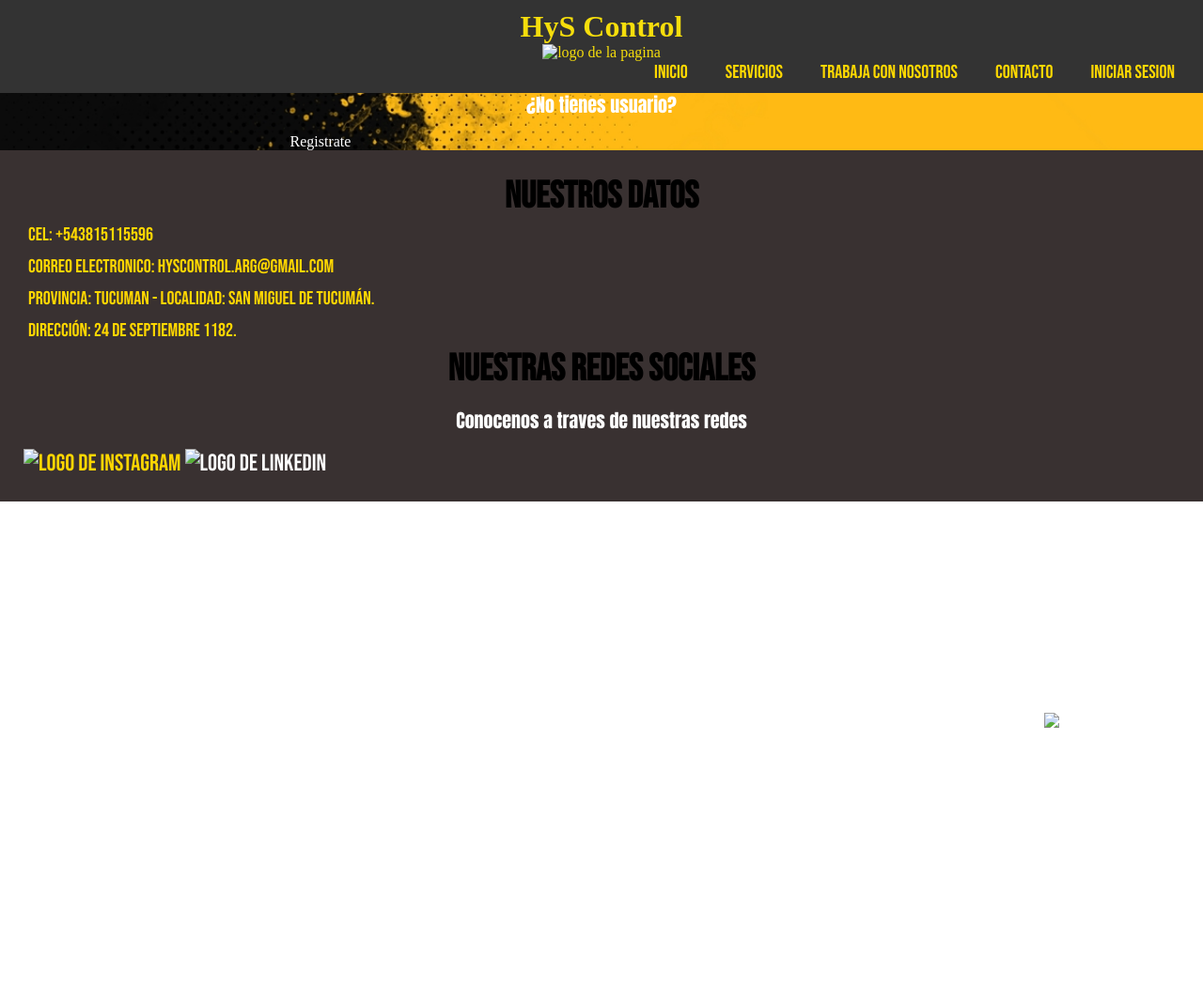
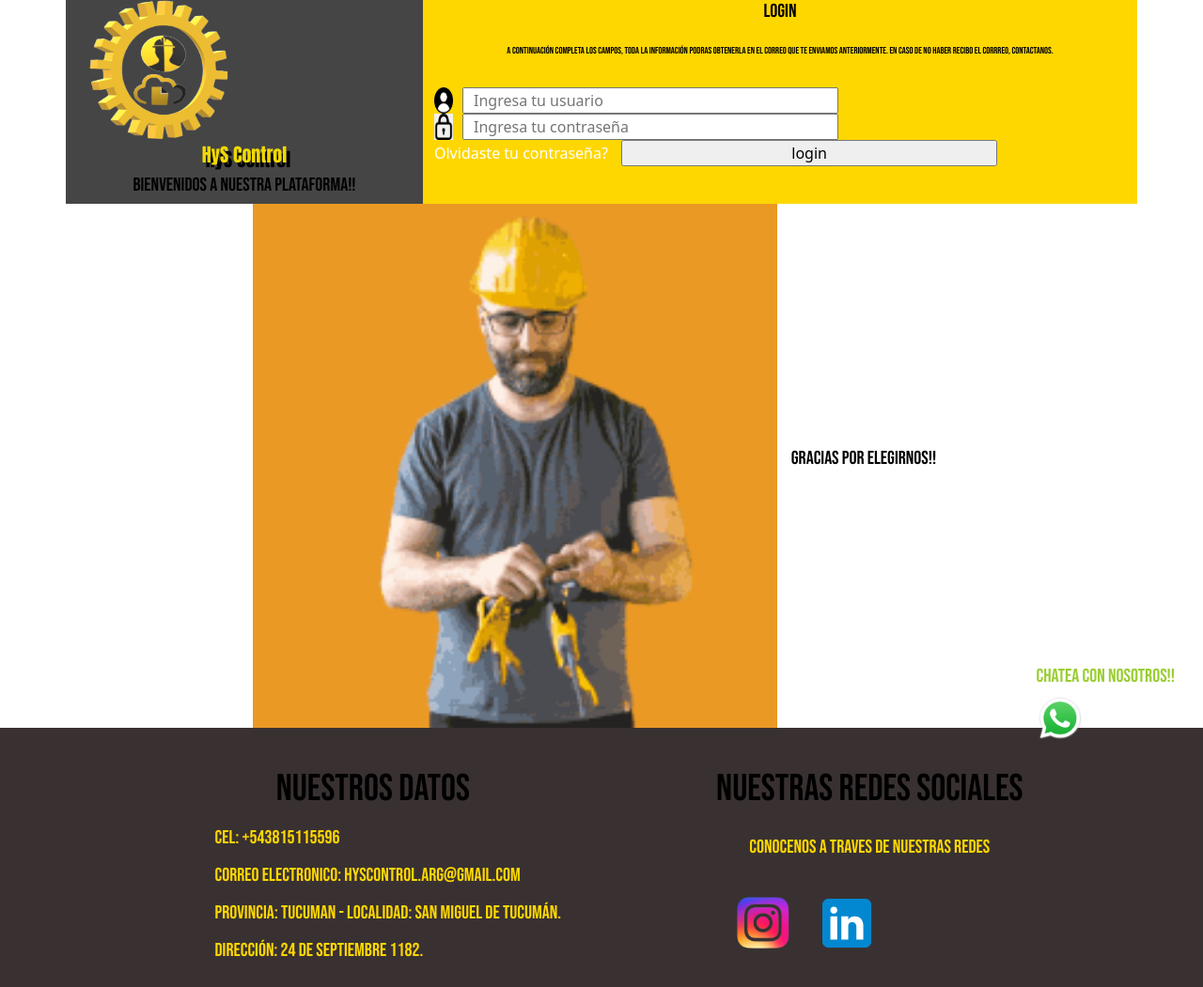
Before and after one commit to heraldoana/HySControl, a plain HTML site: page pages/signin.html in a window 1280 px wide. Shown: the whole page at 94% size. Before the commit the page ends 800 px from the top, so only its background shows below. Drawn offline with nearby package versions, Linux system fonts and the light colour scheme; files that its build step writes are made by us from their sources.

Commit message:
first commit

```diff
--- a/css/style.css
+++ b/css/style.css
@@ -37,6 +37,9 @@ font-size: 40px;
   @media (min-width: 768px) {
     header .menu-icon {
       display: none;
+    }
+    main{
+      padding-top: 10px 20px;
     }
   }
 
@@ -92,8 +95,9 @@ nav ul li a:active{
     color: rgb(81, 0, 255);
     font-family: 'Bebas Neue', cursive;
     font-size: 30px;
+  }
 }
-}
+
   header a {
     text-decoration: none;
     color: #fff;
@@ -411,8 +415,9 @@ label{
 }
 
 input{
-  width: 300px;
+  width: 90%;
   margin-left: 10px;
+  padding: 0 10px;
 }
 
 select{
@@ -470,3 +475,47 @@ textarea {
   text-align: center;
   padding: 100px;
 }
+
+.title_platform{
+color: rgb(240, 216, 3);
+font-size: 20px;
+font-family: 'Anton', sans-serif;
+text-shadow: rgb(0, 0, 0) 4px 5px;
+text-align: center;
+}
+
+.subtittle_platform{
+  color: #000000;
+  font-size: 20px;
+  font-family: 'Bebas Neue', cursive;
+  text-align: center;
+}
+
+.end_platform{
+  display: flex;
+  justify-content: center;
+  align-items: center;
+}
+
+.text-thanks{
+  color: #000000;
+  font-size: 20px;
+  font-weight: 10px;
+  font-family: 'Bebas Neue', cursive;
+  text-align: center;
+}
+
+.text-platform{
+  color: #000000;
+  font-size: 10px;
+  font-family: 'Bebas Neue', cursive;
+  text-align: center;
+}
+
+.img-icon{
+  width:20px;
+}
+
+.img-input{
+  display: flex;
+}
--- a/pages/signin.html
+++ b/pages/signin.html
@@ -4,55 +4,64 @@
         <meta charset="UTF-8">
         <meta http-equiv="X-UA-Compatible" content="IE=edge">
         <meta name="viewport" content="width=device-width, initial-scale=1.0">
-    <title>Contact</title>
-    <link rel="shortcut icon" href="/imagenes/favicon.png" type="image/x-icon">
-    <link rel="stylesheet" href="/style.css">
+        <title>HyS Control</title>
+            <!-- favicon -->
+        <link rel="shortcut icon" href="../img/favicon.png" type="image/x-icon">
+        <!-- CSS Bootstrap -->
+        <link href="https://cdn.jsdelivr.net/npm/bootstrap@5.3.0-alpha3/dist/css/bootstrap.min.css" rel="stylesheet" integrity="sha384-KK94CHFLLe+nY2dmCWGMq91rCGa5gtU4mk92HdvYe+M/SXH301p5ILy+dN9+nJOZ" crossorigin="anonymous">
+        <!-- fuentes -->
         <link rel="preconnect" href="https://fonts.googleapis.com">
         <link rel="preconnect" href="https://fonts.gstatic.com" crossorigin>
         <link href="https://fonts.googleapis.com/css2?family=Anton&display=swap" rel="stylesheet">
         <link href="https://fonts.googleapis.com/css2?family=Bebas+Neue&display=swap" rel="stylesheet">
+        <!-- CSS custom -->
+        <link rel="stylesheet" href="../css/style.css">
+        <script src="https://kit.fontawesome.com/a076d05399.js" crossorigin="anonymous"></script>
     </head>
 <body>
-    <header class="cabecera">
-        <div class="titulo">
-            <h1>HyS Control</h1>
+    <main>
+
+        <div class="container">
+            <div class="row">
+                <div class="col-4" style="background-color: rgba(0, 0, 0, 0.728);">
+                    <img src="../img/logohyscontrol.png" alt="logo de pagina" width="50%">
+                    <h1 class="title_platform">HyS Control</h1>
+                    <h2 class="subtittle_platform">BIENVENIDOS A NUESTRA PLATAFORMA!!</h2>
                 </div>
-            <img src="/imagenes/logohyscontrol.png" alt="logo de la pagina" width="200px">
-            <nav class="navbar">
-                <ul>
-                    <li> <a href="../index.html">INICIO</a> </li>
-                    <li> <a href="service.html">SERVICIOS</a> </li>
-                    <li> <a href="work.html">TRABAJA CON NOSOTROS</a> </li>
-                    <li> <a href="contact.html">CONTACTO</a> </li>
-                    <li> <a href="signin.html">INICIAR SESION</a> </li>
-                </ul>
-            </nav>
-        </header>
-    <main class="paginacontact">
-        <section class="contact">
-                <form method="post" class="formularioinicio">
-                    <div class="input-wrapper">
-                        <img class="input-icon" src="/imagenes/iconname.png" alt="icono usuario" width="30px">
-                        <label for="apellido">Usuario:</label>
-                        <input  type="text" name="usuario" id="usuario" placeholder="example@example.com">
+                <div class="col-8" style="background-color: gold;">
+                    <h2 class="subtittle_platform">LOGIN</h2>
+                    <p class="text-platform"> A continuación completa los campos, toda la
+                        información podras obtenerla en el correo que
+                        te enviamos anteriormente. En caso de no haber
+                        recibo el corrreo, contactanos.
+                    </p>
+                    <form class="form">
+                        <div class="img-input">
+                            <img class="img-icon" src="../img/iconousuario.png" alt="icono usuario">
+                            <input type="email" class="box" placeholder="Ingresa tu usuario">
                         </div>
-                    <div class="input-wrapper">
-                        <img class="input-icon" src="/imagenes/iconocontraseña.png" alt="icono contraseña" width="50px">
-                        <label for="contraseña">Contraseña</label>
-                        <input  type="password" name="correo" id="contraseña" placeholder="Ingrese contraseña">
+                        <div class="img-input">
+                            <img class="img-icon" src="../img/iconocontraseña.png" alt="">
+                            <input type="password" class="box" placeholder="Ingresa tu contraseña">
                         </div>
-                    <a href="">¿Olvidaste tu contraseña? </a>
-                    <input class="btn"  type="submit" value="Ingresar">
-                    <div>
-                        <p> ¿No tienes usuario?</p>
-                    <a href=""> Registrate </a>
+                        <a href="#">Olvidaste tu contraseña?</a>
+                        <input type="submit" value="login" class="submit">
+                    </form>
                 </div>
-                </form>
-        </section>
+            </div>
+            <div class="row">
+                <div class="col-12">
+                    <div class="end_platform">
+                        <img src="../img/work-ready.gif" alt="gif de trabajador" width="50%">
+                        <p class="text-thanks"> Gracias por elegirnos!!</p>
+                    </div>
+                </div>
+            </div>
+        </div>
     </main>
     <footer>
-        <div class="datosyredes">
-            <div class="columnadatos">
+        <div class="datosyredes-contenedor">
+            <div class="datos">
                 <h4>Nuestros Datos</h4>
                 <ul>
                     <li>Cel: +543815115596</li>
@@ -61,16 +70,19 @@
                     <li>Dirección: 24 de Septiembre 1182.</li>
                 </ul>
             </div>
-            <div class="columnaredes">
+            <div class="redes">
                 <h4>Nuestras redes sociales</h4>
                 <p>Conocenos a traves de nuestras redes</p>
-                <img src="/imagenes/iconoinstagram.png" alt="logo de instagram" width="100px">
-                <a href="https://www.linkedin.com/company/hys-control/?viewAsMember=true"><img src="/imagenes/iconolinkedin.png" alt="logo de linkedin" width="70px"></a>
+                <img src="../img/iconoinstagram.png" alt="logo de instagram" width="100px">
+                <a href="https://www.linkedin.com/company/hys-control/?viewAsMember=true"> <img src="../img/iconolinkedin.png" alt="logo de linkedin" width="70px"> </a>
             </div>
         </div>
         <div class="whatsapp">
-            <a href="https://wa.me/543815115596"> <img src="/imagenes/logowhatsapp.png" alt="logo whatsapp" width="100px" </a>
+            <h5> chatea con nosotros!!</h5>
+            <a href="https://wa.me/543815115596" target="_blank"> <img src="../img/logowhatsapp.png" alt="logo whatsapp" width="50px"> </a>
         </div>
     </footer>
+        <!--Js Bootstrap  -->
+        <script src="js/bootstrap.bundle.min.js"></script>
 </body>
 </html>
```
Also changed, not shown: index.html (+2 -2 lines), pages/contact.html (+2 -2 lines), pages/service.html (+2 -2 lines), pages/work.html (+2 -2 lines), img/work-ready.gif (added). Lines whose indentation alone changed are shown as unchanged.
